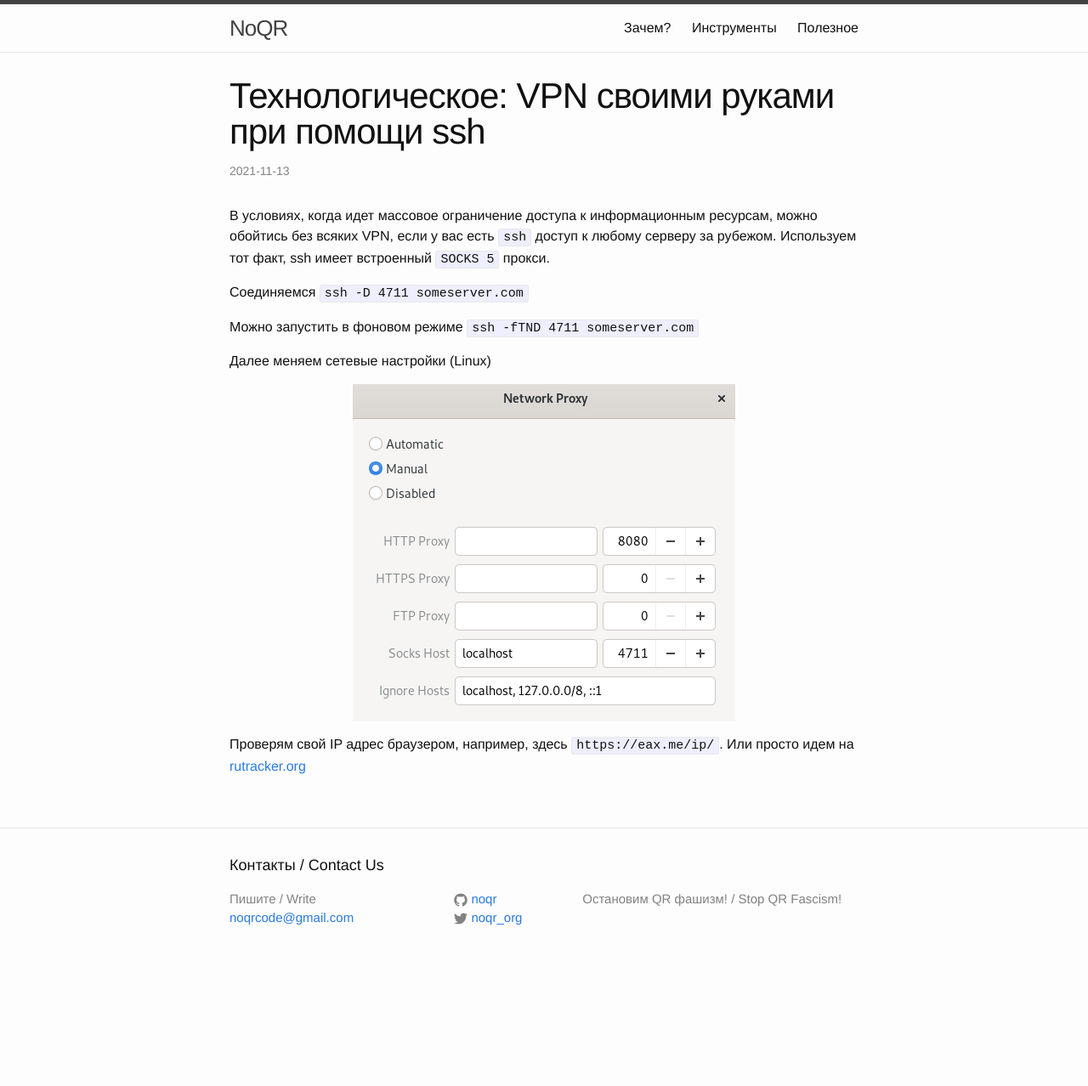
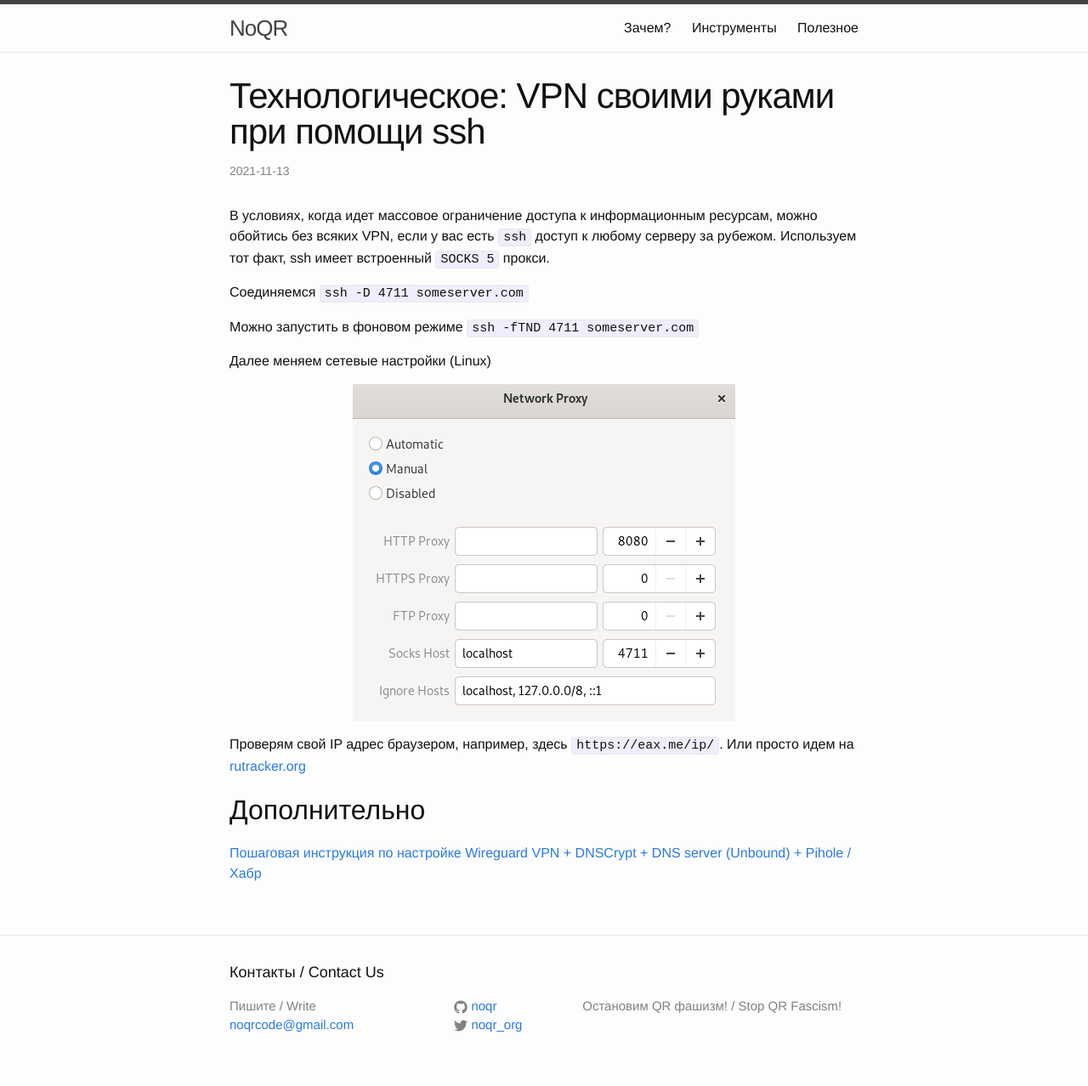
Before and after one commit to noqr/noqr.github.io, a Jekyll site: the page built from _posts/2021-11-13-vpn_via_ssh.markdown, in a window 1280 px wide. Shown: the whole page at 85% size. Built offline with Jekyll 4.4.1, drawn with Linux system fonts in a browser that asks for light colours; before the commit the page ends 1152 px from its top, so only the background shows below that.

Commit message:
Another VPN

```diff
--- a/_posts/2021-11-13-vpn_via_ssh.markdown
+++ b/_posts/2021-11-13-vpn_via_ssh.markdown
@@ -20,3 +20,7 @@ categories: technology
 ![socks5_proxy.png](/assets/socks5_proxy.png)
 
 Проверям свой IP адрес браузером, например, здесь `https://eax.me/ip/`. Или просто идем на [rutracker.org](https://rutracker.org/)
+
+## Дополнительно
+
+[Пошаговая инструкция по настройке Wireguard VPN + DNSCrypt + DNS server (Unbound) + Pihole / Хабр](/assets/vpn_idea1.mht)
```
